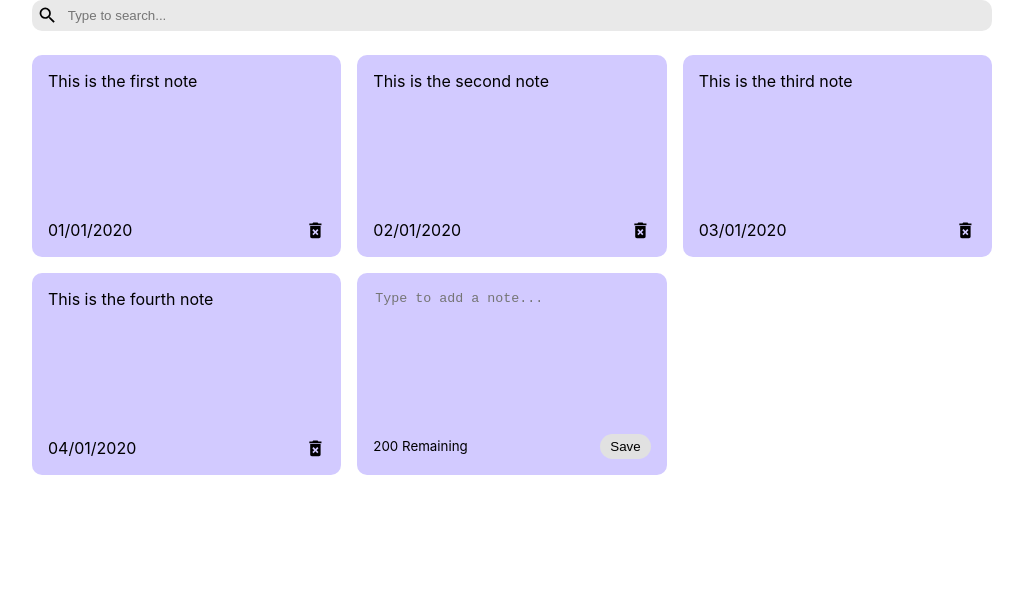
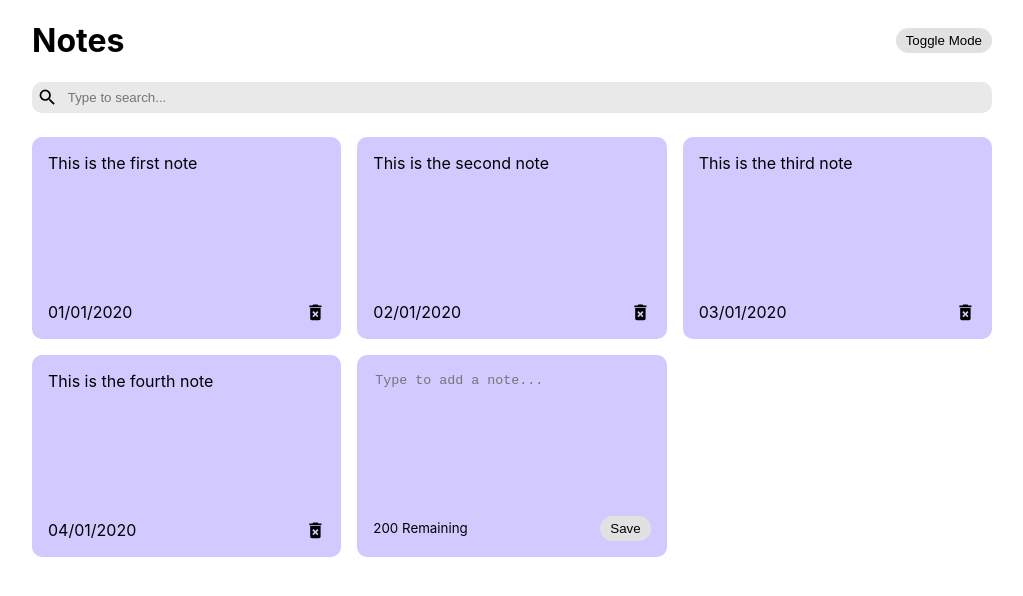
Before and after one commit to RainingK/React-Note-Taking, a React (Create React App) app: page / in a window 1280 px wide. Shown: the top 596 px of the page, without its empty margins (128-1151 px from the left). Built offline with nearby package versions, Linux system fonts and the light colour scheme; the HTML template or start-up script is replaced by a standard one.

Commit message:
Dark Mode

```diff
--- a/src/App.js
+++ b/src/App.js
@@ -2,6 +2,7 @@
 import {nanoid} from 'nanoid';
 import NotesList from "./components/NotesList";
 import Search from "./components/Search";
+import Header from "./components/Header";
 
 const App = () => {
   const [notes, setNotes] = useState([
@@ -28,6 +29,7 @@
   ]);
 
   const [searchText, setSearchText] = useState('');
+  const [isDarkMode, setDarkMode] = useState(false);
 
   const addNote = (text) => {
     const date = new Date();
@@ -46,9 +48,12 @@
   }
 
   return (
-    <div className="container">
-      <Search handleSearchNote={setSearchText}/>
-      <NotesList notes={notes.filter((note) => note.text.toLowerCase().includes(searchText.toLowerCase()))} handleAddNote={addNote} handleDeleteNote={deleteNote}/>
+    <div className={`${isDarkMode && 'dark-mode'}`}>
+      <div className="container">
+        <Header handleDarkMode={setDarkMode}/>
+        <Search handleSearchNote={setSearchText}/>
+        <NotesList notes={notes.filter((note) => note.text.toLowerCase().includes(searchText.toLowerCase()))} handleAddNote={addNote} handleDeleteNote={deleteNote}/>
+      </div>
     </div>
   )
 }
--- /dev/null
+++ b/src/components/Header.js
@@ -0,0 +1,10 @@
+const Header = ({handleDarkMode}) => {
+    return (
+        <div className="header">
+            <h1>Notes</h1>
+            <button className="save" onClick={() => handleDarkMode((isDarkMode) => !isDarkMode)}>Toggle Mode</button>
+        </div>
+    )
+}
+
+export default Header;
--- a/src/index.css
+++ b/src/index.css
@@ -12,12 +12,27 @@
     monospace;
 }
 
+.header {
+  display: flex;
+  align-items: center;
+  justify-content: space-between;
+}
+
+.dark-mode {
+  background-color: black;
+}
+
+.dark-mode h1 {
+  color: white;
+}
+
 .container {
   max-width: 960px;
   margin-right: auto;
   margin-left: auto;
   padding-right: 15px;
   padding-left: 15px;
+  min-height: 100vh;
 }
 
 .notes-list {
```
